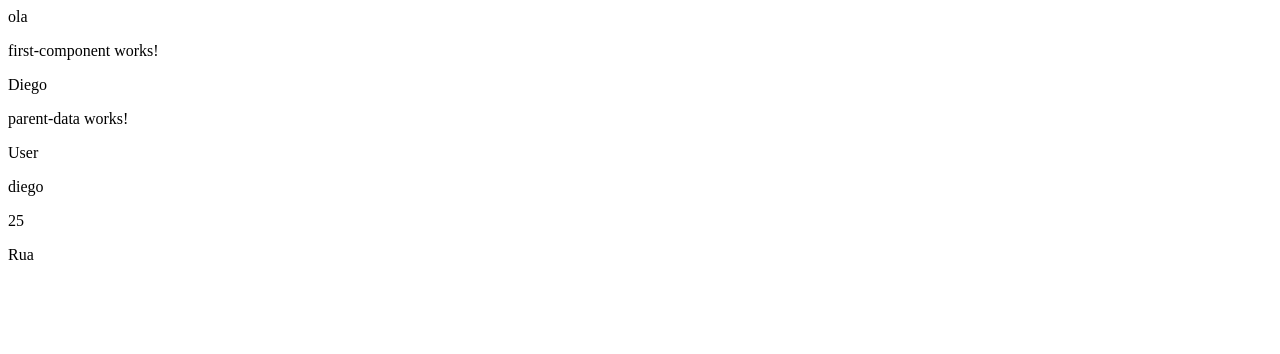
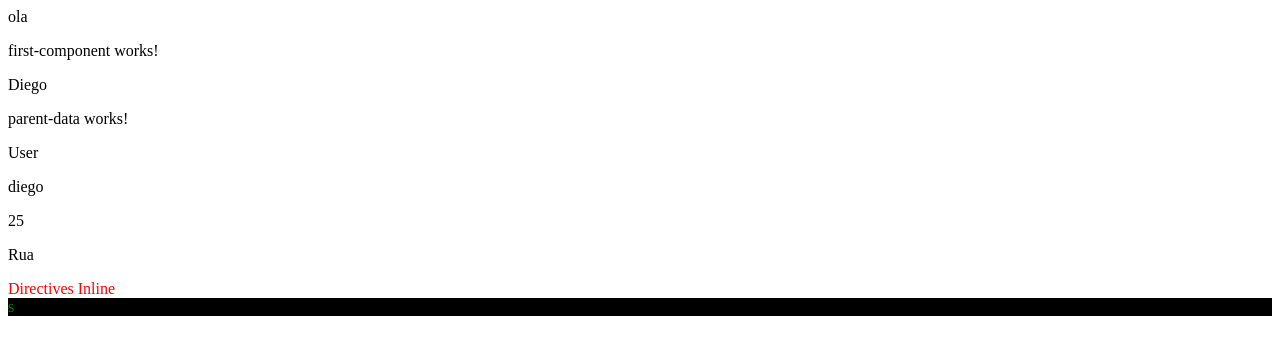
Before and after one commit to King-ego/first-project-angular, an Angular app: page / in a window 1280 px wide. Shown: the top 354 px of the page. Built offline with nearby package versions, Linux system fonts and the light colour scheme.

Commit message:
directives

```diff
--- a/src/app/app.component.html
+++ b/src/app/app.component.html
@@ -1,3 +1,4 @@
 <div>ola</div>
 <app-first-component></app-first-component>
 <app-parent-data [user]="person" [andress]="andress"></app-parent-data>
+<app-directives></app-directives>
--- a/src/app/app.module.ts
+++ b/src/app/app.module.ts
@@ -5,12 +5,14 @@ import { AppRoutingModule } from './app-routing.module';
 import { AppComponent } from './app.component';
 import { FirstComponentComponent } from './components/first-component/first-component.component';
 import { ParentDataComponent } from './components/parent-data/parent-data.component';
+import { DirectivesComponent } from './components/directives/directives.component';
 
 @NgModule({
   declarations: [
     AppComponent,
     FirstComponentComponent,
-    ParentDataComponent
+    ParentDataComponent,
+    DirectivesComponent
   ],
   imports: [
     BrowserModule,
--- /dev/null
+++ b/src/app/components/directives/directives.component.html
@@ -0,0 +1,2 @@
+<div [ngStyle]="{ color: 'red' }">Directives Inline</div>
+<div [ngClass]="classes">s</div>
--- /dev/null
+++ b/src/app/components/directives/directives.component.scss
@@ -0,0 +1,6 @@
+.first {
+  color: green;
+}
+.second {
+  background: black;
+}
--- /dev/null
+++ b/src/app/components/directives/directives.component.ts
@@ -0,0 +1,14 @@
+import { Component, OnInit } from '@angular/core'
+
+@Component({
+  selector: 'app-directives',
+  templateUrl: './directives.component.html',
+  styleUrls: ['./directives.component.scss'],
+})
+export class DirectivesComponent implements OnInit {
+  classes = ['first', 'second']
+
+  constructor() {}
+
+  ngOnInit(): void {}
+}
```
Also changed, not shown: 1 other file (tests, documents, lock files or other folders).
